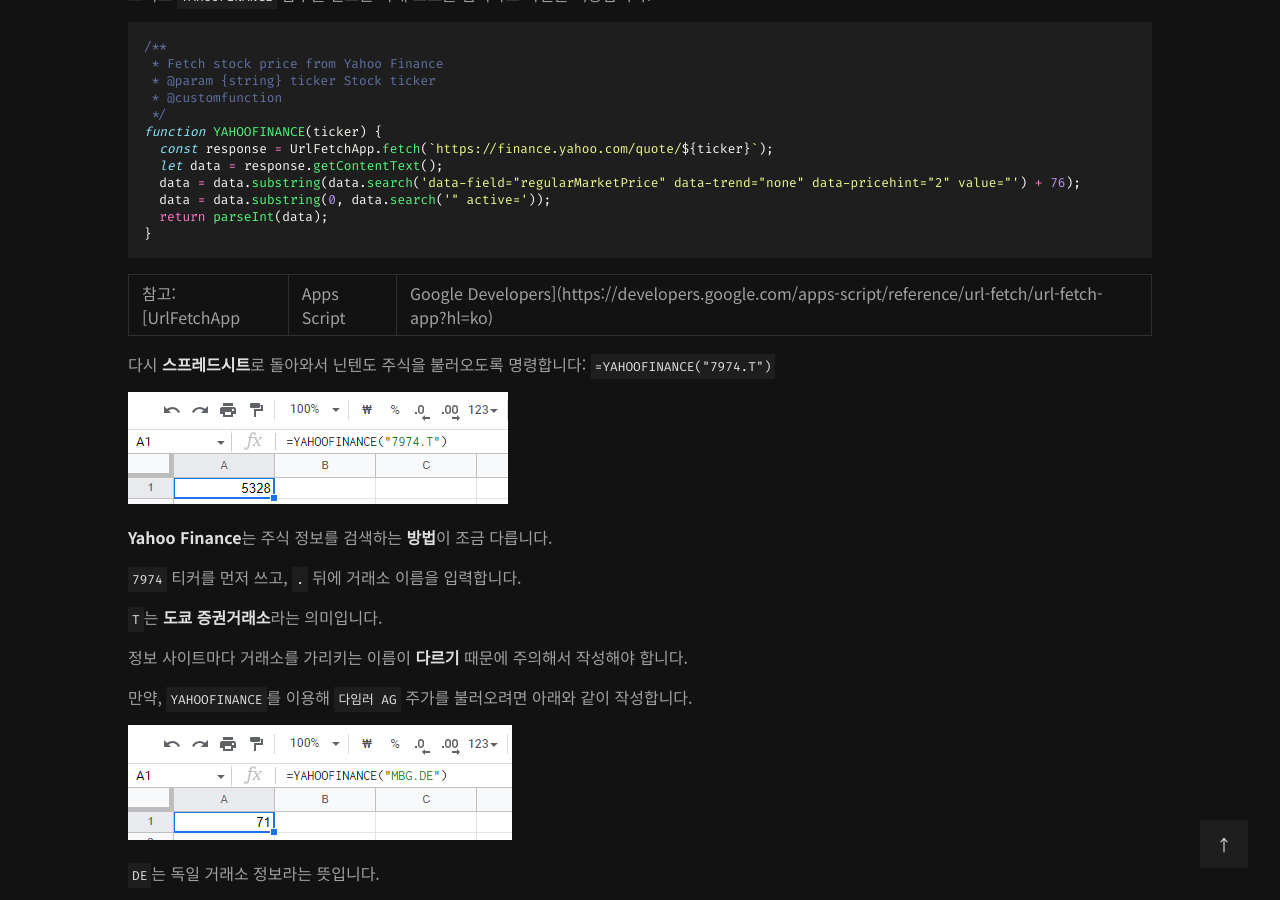
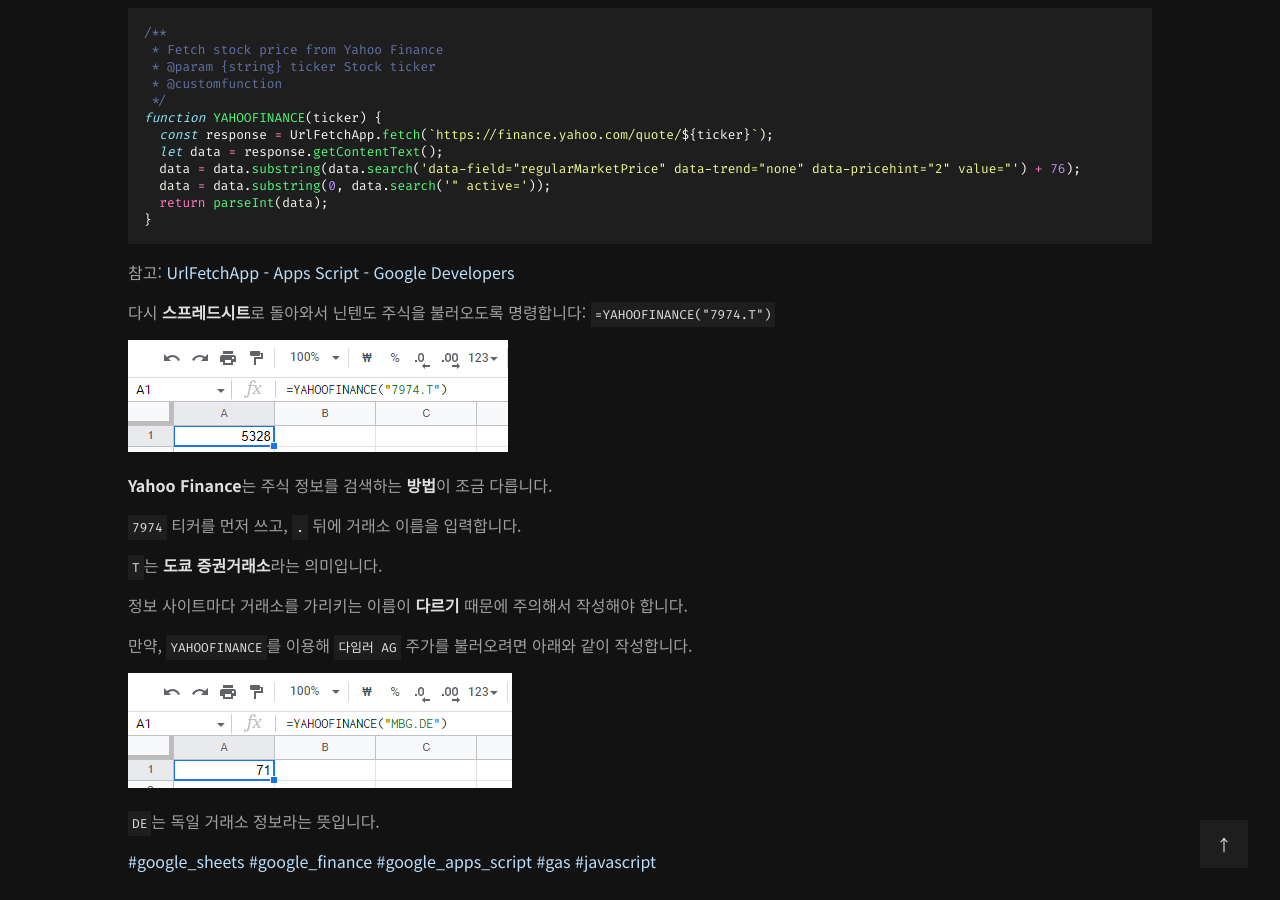
Before and after one commit to int-i/int-i.github.io, a Jekyll site: the page built from _posts/2023-02-14-google-sheet-stock-price.md, in a window 1280 px wide and 900 px high, scrolled down 5660 px. Built offline with Jekyll 4.4.1, drawn with Linux system fonts in a browser that asks for light colours; a script that is not in the unit is left out; comment, search, counter and statistics services are not loaded; some of the changed text lies outside the part shown.

Commit message:
Update post

````diff
--- a/_posts/2023-02-14-google-sheet-stock-price.md
+++ b/_posts/2023-02-14-google-sheet-stock-price.md
@@ -15,7 +15,7 @@
 
 **구글 앱스 스크립트**는 **자바스크립트**로 작성하기 때문에 VBA보다 진입장벽이 낮고, 다양한 **유틸 함수**와 **사용법 문서**를 제공하기 때문에 원하는 기능을 구현하기도 쉽습니다.
 
-참고: [Apps Script | Google Developers](https://developers.google.com/apps-script/reference?hl=ko)
+참고: [Apps Script - Google Developers](https://developers.google.com/apps-script/reference?hl=ko)
 
 ## Google Finance
 
@@ -110,7 +110,7 @@
 }
 ```
 
-참고: [UrlFetchApp | Apps Script | Google Developers](https://developers.google.com/apps-script/reference/url-fetch/url-fetch-app?hl=ko)
+참고: [UrlFetchApp - Apps Script - Google Developers](https://developers.google.com/apps-script/reference/url-fetch/url-fetch-app?hl=ko)
 
 다시 **스프레드시트**로 돌아와서 닌텐도 주식을 불러오도록 명령합니다: `=YAHOOFINANCE("7974.T")`
 
````
